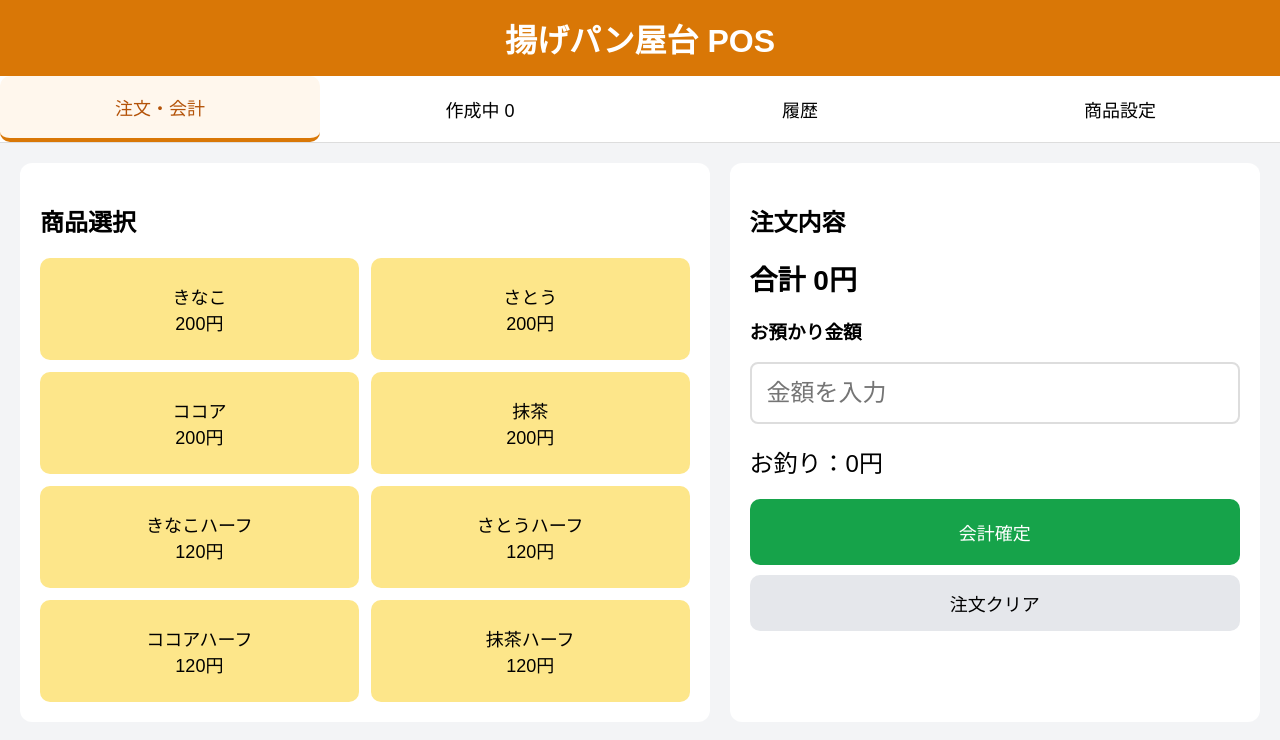
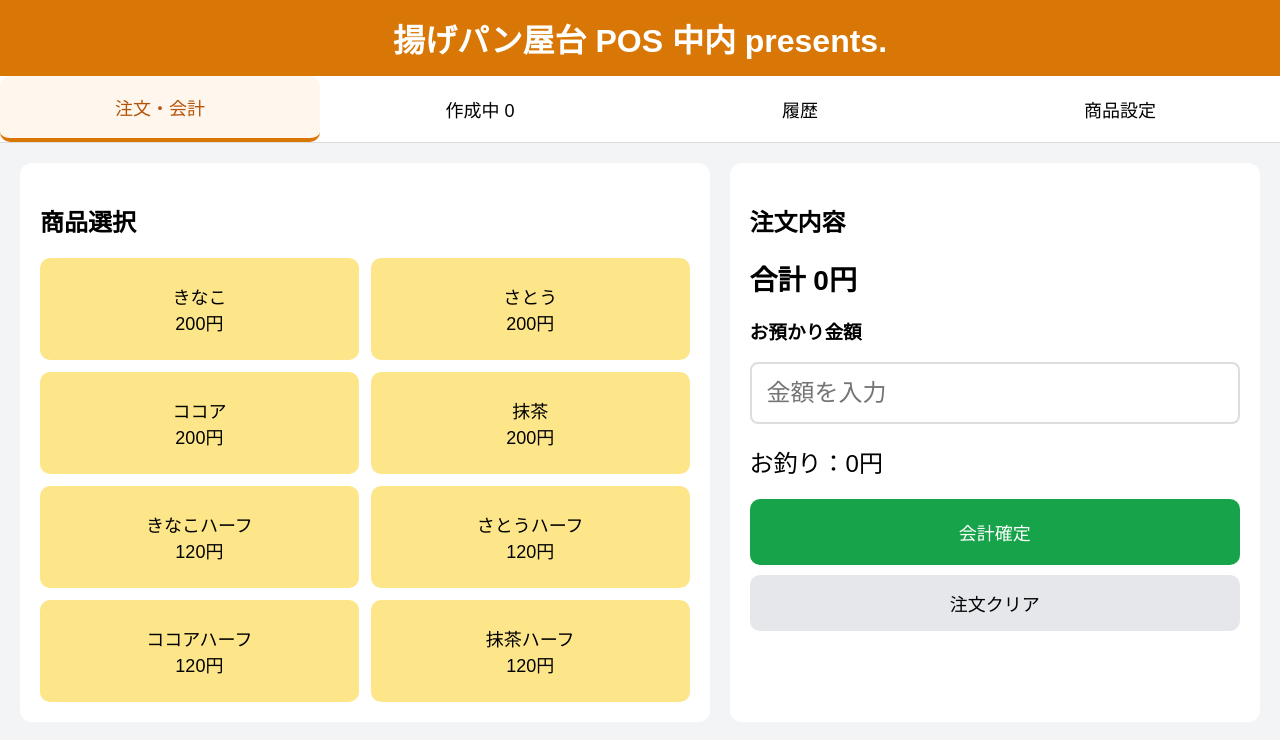
Before and after one commit to nakauchitsuki-rgb/nakauchitsuki-rgb.github.io, a plain HTML site: page index.html in a window 1280 px wide. Drawn offline with Linux system fonts and the light colour scheme.

Commit message:
タイトルを変更

```diff
--- a/index.html
+++ b/index.html
@@ -5,7 +5,7 @@
   <meta charset="UTF-8">
   <meta name="viewport"
         content="width=device-width, initial-scale=1.0">
-  <title>揚げパン屋台 POS</title>
+  <title>揚げパン屋台 POS 中内 presents.</title>
   <link rel="manifest" href="manifest.json">
   <link rel="stylesheet" href="style.css">
   <script src="script.js" defer></script>
@@ -13,7 +13,7 @@
 <body>
 
 <header>
-  <h1>揚げパン屋台 POS</h1>
+  <h1>揚げパン屋台 POS 中内 presents.</h1>
 </header>
 
 <nav>
```
